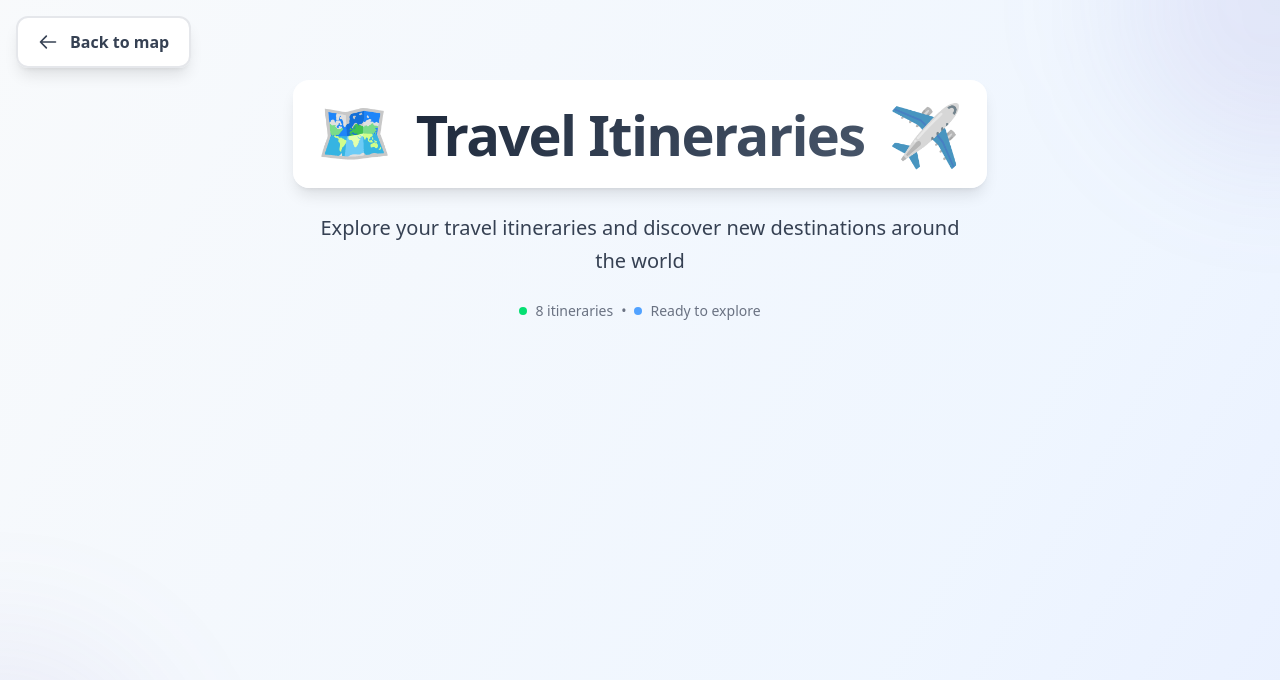
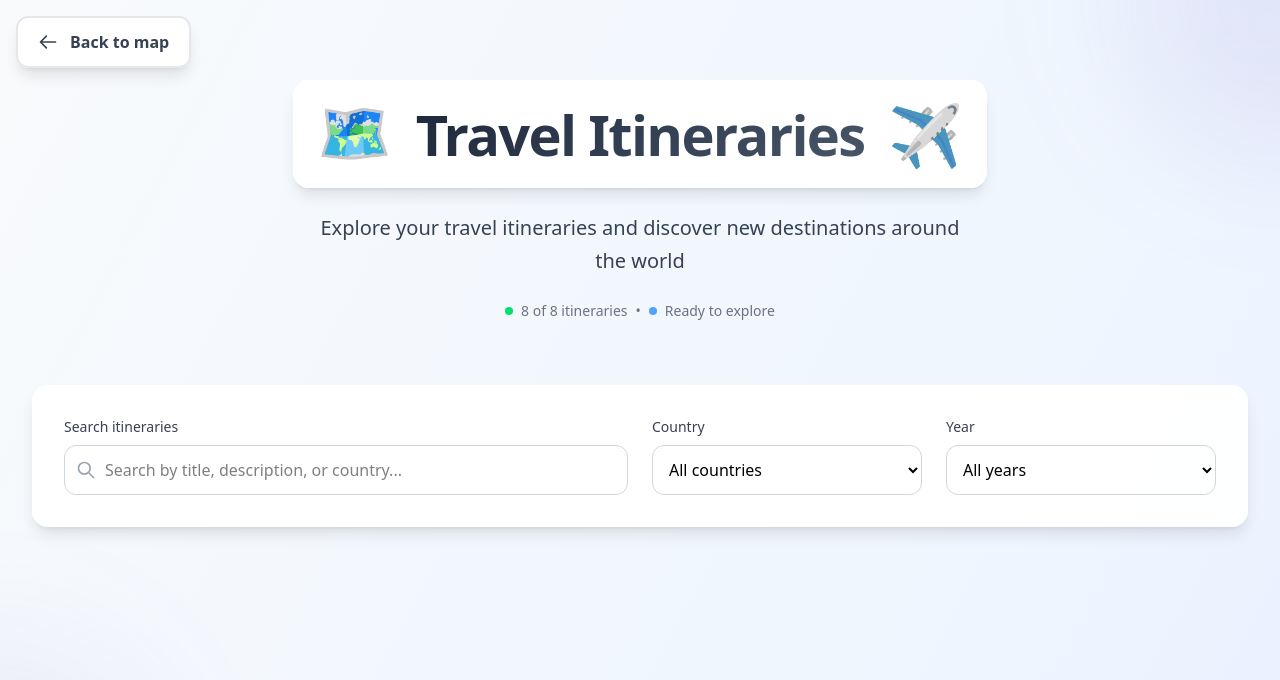
Before and after one commit to user-cube/visitedplaces, a Next.js app: page /itineraries in a window 1280 px wide. Shown: the top 680 px of the page. Built offline with nearby package versions, Linux system fonts and the light colour scheme.

Commit message:
feat: add search

```diff
--- a/src/pages/itineraries/index.tsx
+++ b/src/pages/itineraries/index.tsx
@@ -1,5 +1,5 @@
 import { useRouter } from 'next/router';
-import { useEffect } from 'react';
+import { useEffect, useState, useMemo } from 'react';
 import { useItineraries } from '../../hooks/useItineraries';
 import { Itinerary } from '../../types';
 import styles from './Itineraries.module.css';
@@ -7,6 +7,9 @@ import styles from './Itineraries.module.css';
 export default function ItinerariesList() {
   const router = useRouter();
   const { itineraries, loading, error } = useItineraries();
+  const [searchTerm, setSearchTerm] = useState('');
+  const [selectedCountry, setSelectedCountry] = useState('');
+  const [selectedYear, setSelectedYear] = useState('');
 
   // Add class to body to enable scrolling
   useEffect(() => {
@@ -36,6 +39,54 @@ export default function ItinerariesList() {
   const getTravelEmoji = (itinerary: Itinerary) => {
     return itinerary.metadata?.emoji || '✈️';
   };
+
+  // Get unique countries and years for filters
+  const uniqueCountries = useMemo(() => {
+    const countries = new Set<string>();
+    itineraries.forEach(itinerary => {
+      if (itinerary.metadata?.countries) {
+        itinerary.metadata.countries.forEach(country => countries.add(country));
+      }
+    });
+    return Array.from(countries).sort();
+  }, [itineraries]);
+
+  const uniqueYears = useMemo(() => {
+    const years = new Set<string>();
+    itineraries.forEach(itinerary => {
+      const year = new Date(itinerary.startDate).getFullYear().toString();
+      years.add(year);
+    });
+    return Array.from(years).sort((a, b) => b.localeCompare(a)); // Sort descending
+  }, [itineraries]);
+
+  // Filter itineraries based on search term and filters
+  const filteredItineraries = useMemo(() => {
+    return itineraries.filter(itinerary => {
+      // Search term filter
+      const matchesSearch =
+        searchTerm === '' ||
+        itinerary.title.toLowerCase().includes(searchTerm.toLowerCase()) ||
+        itinerary.description
+          ?.toLowerCase()
+          .includes(searchTerm.toLowerCase()) ||
+        itinerary.metadata?.countries?.some(country =>
+          country.toLowerCase().includes(searchTerm.toLowerCase())
+        );
+
+      // Country filter
+      const matchesCountry =
+        selectedCountry === '' ||
+        itinerary.metadata?.countries?.includes(selectedCountry);
+
+      // Year filter
+      const matchesYear =
+        selectedYear === '' ||
+        new Date(itinerary.startDate).getFullYear().toString() === selectedYear;
+
+      return matchesSearch && matchesCountry && matchesYear;
+    });
+  }, [itineraries, searchTerm, selectedCountry, selectedYear]);
 
   if (loading) {
     return (
@@ -104,6 +155,7 @@ export default function ItinerariesList() {
             <span>Back to map</span>
           </button>
         </div>
+
         {/* Header Section */}
         <div
           className={`${styles.headerContainer} text-center mb-8 sm:mb-12 md:mb-16 pt-16 sm:pt-8`}
@@ -128,7 +180,9 @@ export default function ItinerariesList() {
           <div className="mt-4 sm:mt-6 flex items-center justify-center space-x-2 text-xs sm:text-sm text-gray-500">
             <div className="flex items-center">
               <div className="w-2 h-2 bg-green-400 rounded-full mr-2"></div>
-              <span>{itineraries.length} itineraries</span>
+              <span>
+                {filteredItineraries.length} of {itineraries.length} itineraries
+              </span>
             </div>
             <span className="hidden sm:inline">•</span>
             <div className="flex items-center">
@@ -138,8 +192,146 @@ export default function ItinerariesList() {
           </div>
         </div>
 
+        {/* Search and Filters Section */}
+        <div className="mb-8 sm:mb-12 bg-white/95 backdrop-blur-sm rounded-xl sm:rounded-2xl shadow-lg p-4 sm:p-6 lg:p-8">
+          <div className="grid grid-cols-1 sm:grid-cols-2 lg:grid-cols-4 gap-4 sm:gap-6">
+            {/* Search Input */}
+            <div className="sm:col-span-2 lg:col-span-2">
+              <label
+                htmlFor="search"
+                className="block text-sm font-medium text-gray-700 mb-2"
+              >
+                Search itineraries
+              </label>
+              <div className="relative">
+                <div className="absolute inset-y-0 left-0 pl-3 flex items-center pointer-events-none">
+                  <svg
+                    className="h-5 w-5 text-gray-400"
+                    fill="none"
+                    stroke="currentColor"
+                    viewBox="0 0 24 24"
+                  >
+                    <path
+                      strokeLinecap="round"
+                      strokeLinejoin="round"
+                      strokeWidth={2}
+                      d="M21 21l-6-6m2-5a7 7 0 11-14 0 7 7 0 0114 0z"
+                    />
+                  </svg>
+                </div>
+                <input
+                  type="text"
+                  id="search"
+                  value={searchTerm}
+                  onChange={e => setSearchTerm(e.target.value)}
+                  placeholder="Search by title, description, or country..."
+                  className="block w-full pl-10 pr-3 py-2 sm:py-3 border border-gray-300 rounded-lg sm:rounded-xl focus:ring-2 focus:ring-[#667eea] focus:border-[#667eea] transition-colors duration-200"
+                />
+              </div>
+            </div>
+
+            {/* Country Filter */}
+            <div>
+              <label
+                htmlFor="country"
+                className="block text-sm font-medium text-gray-700 mb-2"
+              >
+                Country
+              </label>
+              <select
+                id="country"
+                value={selectedCountry}
+                onChange={e => setSelectedCountry(e.target.value)}
+                className="block w-full px-3 py-2 sm:py-3 border border-gray-300 rounded-lg sm:rounded-xl focus:ring-2 focus:ring-[#667eea] focus:border-[#667eea] transition-colors duration-200"
+              >
+                <option value="">All countries</option>
+                {uniqueCountries.map(country => (
+                  <option key={country} value={country}>
+                    {country}
+                  </option>
+                ))}
+              </select>
+            </div>
+
+            {/* Year Filter */}
+            <div>
+              <label
+                htmlFor="year"
+                className="block text-sm font-medium text-gray-700 mb-2"
+              >
+                Year
+              </label>
+              <select
+                id="year"
+                value={selectedYear}
+                onChange={e => setSelectedYear(e.target.value)}
+                className="block w-full px-3 py-2 sm:py-3 border border-gray-300 rounded-lg sm:rounded-xl focus:ring-2 focus:ring-[#667eea] focus:border-[#667eea] transition-colors duration-200"
+              >
+                <option value="">All years</option>
+                {uniqueYears.map(year => (
+                  <option key={year} value={year}>
+                    {year}
+                  </option>
+                ))}
+              </select>
+            </div>
+          </div>
+
+          {/* Clear Filters Button */}
+          {(searchTerm || selectedCountry || selectedYear) && (
+            <div className="mt-4 sm:mt-6 flex justify-center">
+              <button
+                onClick={() => {
+                  setSearchTerm('');
+                  setSelectedCountry('');
+                  setSelectedYear('');
+                }}
+                className="inline-flex items-center px-4 py-2 border border-gray-300 rounded-lg text-sm font-medium text-gray-700 bg-white hover:bg-gray-50 focus:outline-none focus:ring-2 focus:ring-offset-2 focus:ring-[#667eea] transition-colors duration-200"
+              >
+                <svg
+                  className="w-4 h-4 mr-2"
+                  fill="none"
+                  stroke="currentColor"
+                  viewBox="0 0 24 24"
+                >
+                  <path
+                    strokeLinecap="round"
+                    strokeLinejoin="round"
+                    strokeWidth={2}
+                    d="M6 18L18 6M6 6l12 12"
+                  />
+                </svg>
+                Clear filters
+              </button>
+            </div>
+          )}
+        </div>
+
+        {/* Results Section */}
+        {filteredItineraries.length === 0 ? (
+          <div className="text-center py-12">
+            <div className="text-6xl mb-4">🔍</div>
+            <h3 className="text-xl font-semibold text-gray-900 mb-2">
+              No itineraries found
+            </h3>
+            <p className="text-gray-600 mb-4">
+              Try adjusting your search terms or filters to find what you're
+              looking for.
+            </p>
+            <button
+              onClick={() => {
+                setSearchTerm('');
+                setSelectedCountry('');
+                setSelectedYear('');
+              }}
+              className="inline-flex items-center px-4 py-2 border border-transparent text-sm font-medium rounded-lg text-white bg-[#667eea] hover:bg-[#5a67d8] focus:outline-none focus:ring-2 focus:ring-offset-2 focus:ring-[#667eea] transition-colors duration-200"
+            >
+              Clear all filters
+            </button>
+          </div>
+        ) : (
           <div className="grid grid-cols-1 sm:grid-cols-2 lg:grid-cols-3 gap-6 sm:gap-8 lg:gap-10">
-          {itineraries.map((itinerary, index) => (
+            {filteredItineraries.map((itinerary, index) => (
               <div
                 key={itinerary.id}
                 className={`${styles.itineraryCard} group relative bg-white/95 backdrop-blur-sm rounded-xl sm:rounded-2xl shadow-xl hover:shadow-2xl transition-all duration-500 cursor-pointer transform hover:-translate-y-2 hover:scale-105 border border-white/20 w-full`}
@@ -282,6 +474,7 @@ export default function ItinerariesList() {
               </div>
             ))}
           </div>
+        )}
       </div>
     </div>
   );
```
Lines whose indentation alone changed are shown as unchanged.
